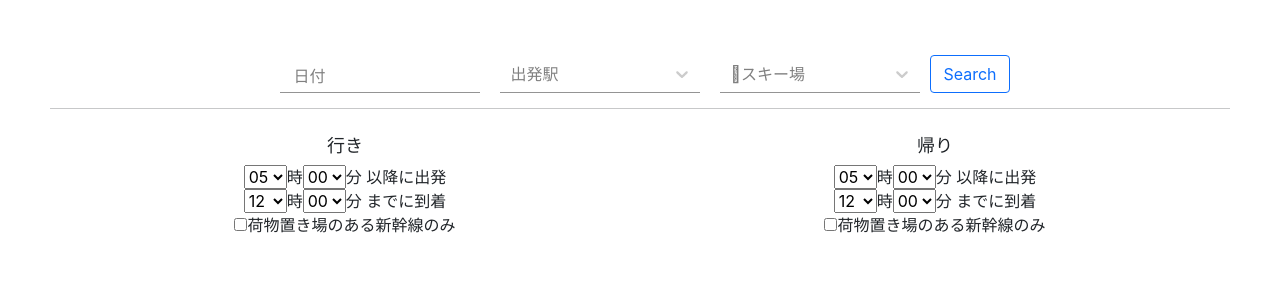
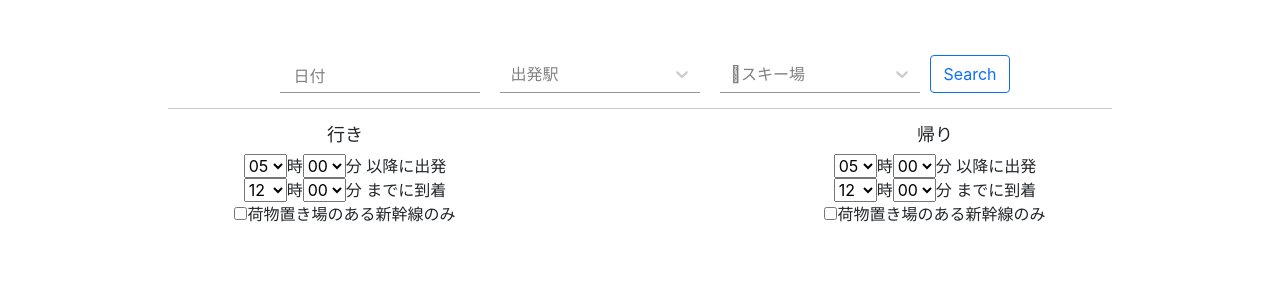
Before and after one commit to knogu/ski-train-frontend, a React (Create React App) app: page / in a window 1280 px wide. Shown: the top 300 px of the page. Built offline with nearby package versions, Linux system fonts and the light colour scheme.

Commit message:
フォームとの区切りのhrのスタイル

```diff
--- a/src/App.scss
+++ b/src/App.scss
@@ -72,6 +72,11 @@
   }
 }
 
+hr {
+  margin: 0 auto 5px;
+  width: 80%;
+}
+
 .way {
   width: 50%;
   margin: 0 auto;
```
